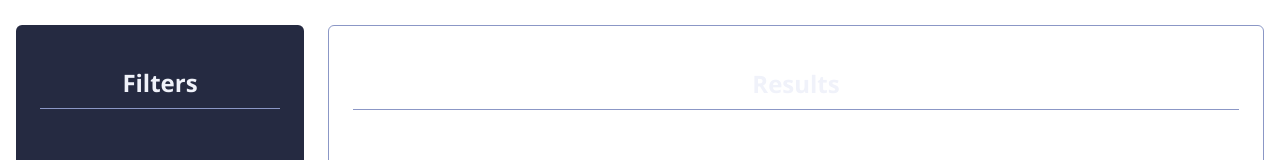
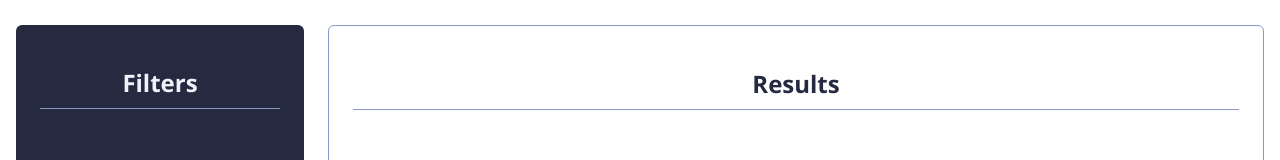
Before and after one commit to Project-3-Matt-Carlos/Matthew-Carlos-Final, a React (Create React App) app: page / in a window 1280 px wide. Shown: the part 229-389 px from the top of the page. Built offline with nearby package versions, Linux system fonts and the light colour scheme.

Commit message:
css changes

```diff
--- a/src/App.css
+++ b/src/App.css
@@ -400,15 +400,15 @@ li {
 }
 
 /* Hide scrollbar for Chrome, Safari and Opera */
-/* .app-main .results-section .cards-container::-webkit-scrollbar {
+.app-main .results-section .cards-container::-webkit-scrollbar {
   display: none;
-} */
+}
 
 /* Hide scrollbar for IE, Edge and Firefox */
-/* .app-main .results-section .cards-container {
-  -ms-overflow-style: none; /* IE and Edge
-  scrollbar-width: none; Firefox
-} */
+.app-main .results-section .cards-container {
+  -ms-overflow-style: none;
+  scrollbar-width: none;
+}
 
 .app-main .results-section .job-card {
   background-color: var(--black-secondary);
@@ -419,6 +419,10 @@ li {
   border-left: 5px solid var(--blue);
   margin-bottom: 48px;
   position: relative;
+}
+
+.results-section h2 {
+  color: var(--black-secondary);
 }
 
 .app-main .results-section .job-card:last-child {
```
